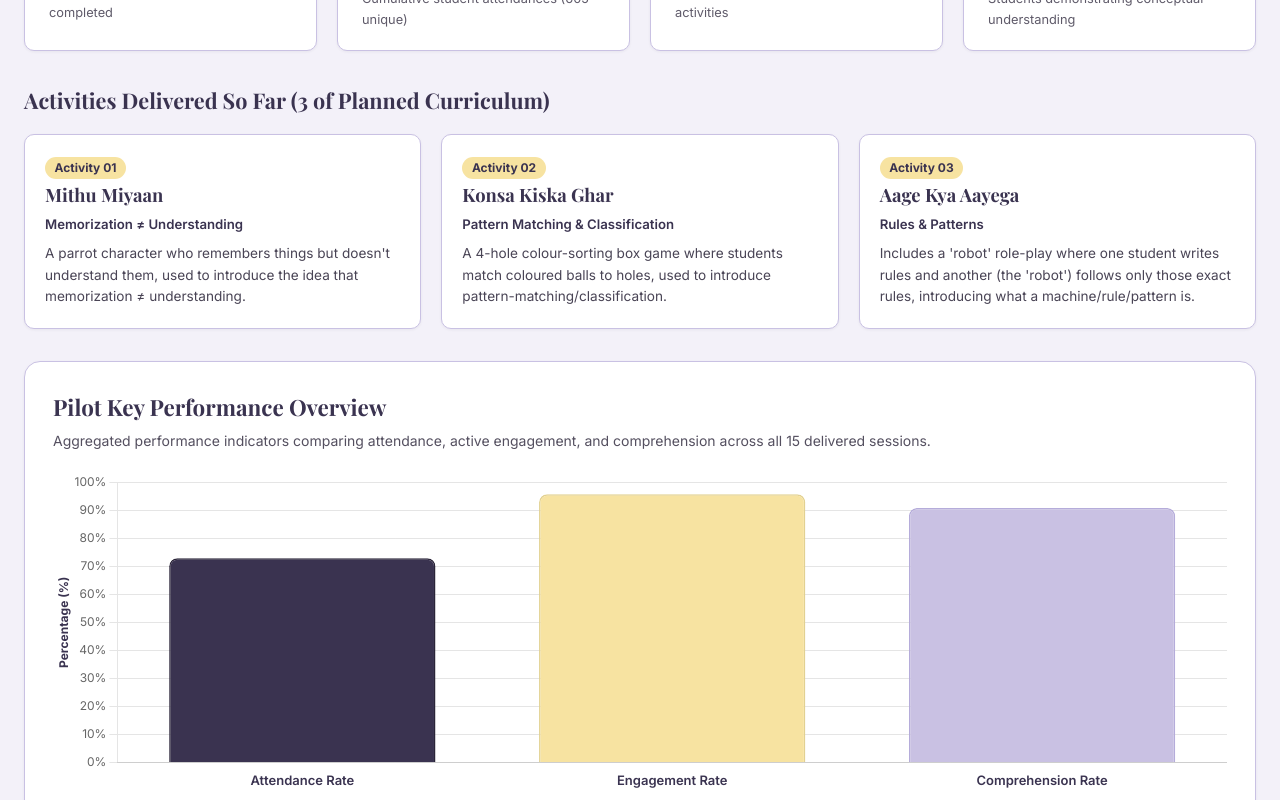
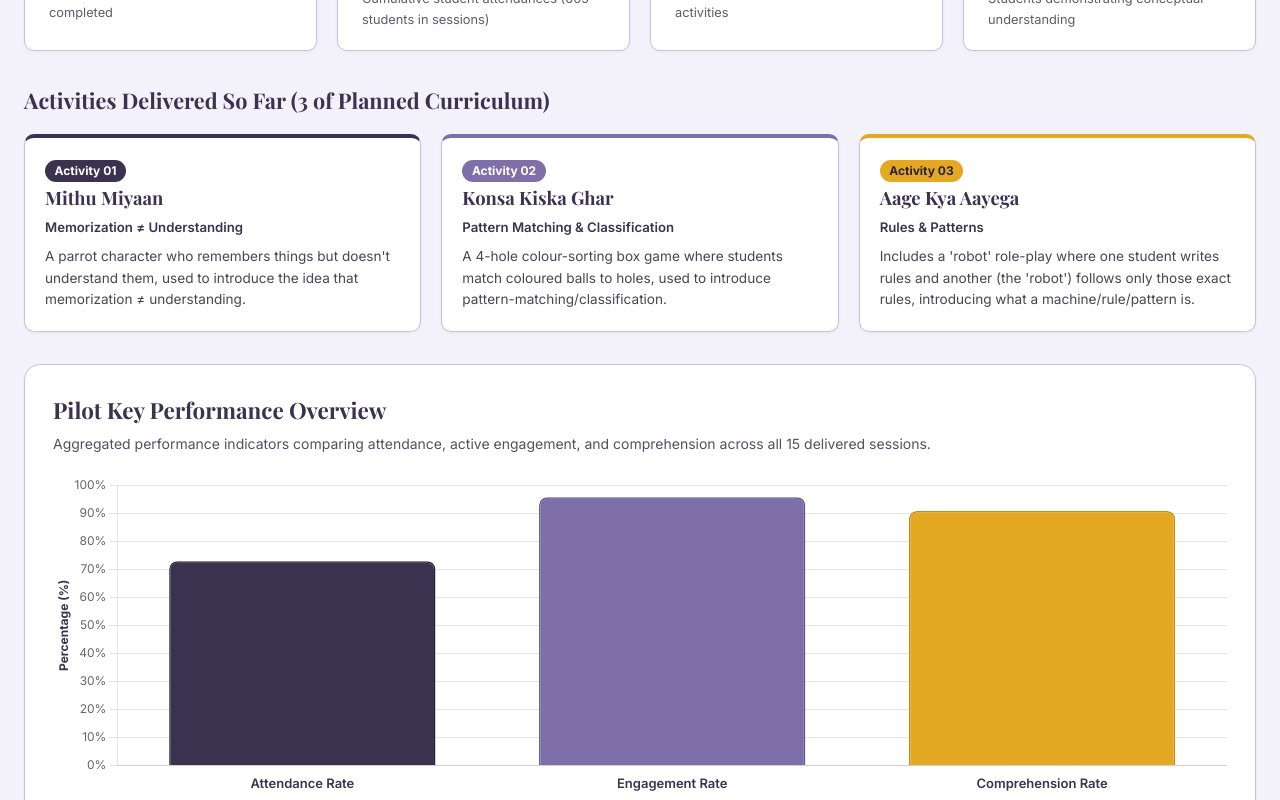
Before and after one commit to snehagahlot3/Pragya_Dashboard, a React (Vite) app: page / in a window 1280 px wide. Shown: the part 460-1260 px from the top of the page. Built offline with nearby package versions, Linux system fonts and the light colour scheme; a web font is replaced by a local one.

Commit message:
colorscheme

```diff
--- /dev/null
+++ b/src/components/ActivityLegend.jsx
@@ -0,0 +1,45 @@
+import React from 'react';
+import { ACTIVITY_COLORS } from '../data/pragyaData';
+
+export default function ActivityLegend() {
+  return (
+    <div
+      className="activity-legend"
+      style={{
+        display: 'flex',
+        alignItems: 'center',
+        justifyContent: 'center',
+        gap: '1.25rem',
+        flexWrap: 'wrap',
+        marginTop: '1rem',
+        marginBottom: '0.25rem',
+        padding: '0.6rem 1rem',
+        background: 'var(--pale-lavender)',
+        border: '1px solid var(--lavender)',
+        borderRadius: 'var(--radius-md)',
+        fontSize: '0.825rem',
+        fontWeight: 600,
+        color: 'var(--plum)'
+      }}
+    >
+      <span style={{ fontSize: '0.75rem', textTransform: 'uppercase', letterSpacing: '0.06em', opacity: 0.75 }}>
+        Activity Colors:
+      </span>
+      {Object.values(ACTIVITY_COLORS).map(act => (
+        <div key={act.name} style={{ display: 'flex', alignItems: 'center', gap: '0.45rem' }}>
+          <span
+            style={{
+              width: '12px',
+              height: '12px',
+              borderRadius: '3px',
+              backgroundColor: act.bg,
+              display: 'inline-block',
+              boxShadow: '0 1px 2px rgba(0,0,0,0.15)'
+            }}
+          />
+          <span>{act.label}</span>
+        </div>
+      ))}
+    </div>
+  );
+}
--- a/src/components/tabs/AttendanceTab.jsx
+++ b/src/components/tabs/AttendanceTab.jsx
@@ -1,5 +1,6 @@
 import React from 'react';
-import { getFilteredMatrix, formatPercent, PRAGYA_DATA } from '../../data/pragyaData';
+import { getFilteredMatrix, formatPercent, PRAGYA_DATA, getActivityColor } from '../../data/pragyaData';
+import ActivityLegend from '../ActivityLegend';
 import { Users, UserCheck, Info, BarChart2, CalendarCheck } from 'lucide-react';
 import {
   Chart as ChartJS,
@@ -34,8 +35,8 @@ export default function AttendanceTab({ classFilter, activityFilter }) {
     ? (heldItems.reduce((acc, item) => acc + (item.attendancePercent || 0), 0) / heldItems.length)
     : 0;
 
-  // Chart data setup
-  const chartLabels = heldItems.map(item => item.activityName);
+  // Chart data setup with activity-specific colors
+  const chartLabels = heldItems.map(item => `Class ${item.class}: ${item.activityName}`);
   const attendancePercentages = heldItems.map(item => +(item.attendancePercent * 100).toFixed(1));
 
   const chartData = {
@@ -44,8 +45,10 @@ export default function AttendanceTab({ classFilter, activityFilter }) {
       {
         label: 'Attendance Rate (%)',
         data: attendancePercentages,
-        backgroundColor: '#3A3350',
-        hoverBackgroundColor: '#2A2438',
+        backgroundColor: heldItems.map(item => getActivityColor(item.activityId, 'bg')),
+        hoverBackgroundColor: heldItems.map(item => getActivityColor(item.activityId, 'hoverBg')),
+        borderColor: heldItems.map(item => getActivityColor(item.activityId, 'border')),
+        borderWidth: 1.5,
         borderRadius: 6
       }
     ]
@@ -55,16 +58,14 @@ export default function AttendanceTab({ classFilter, activityFilter }) {
     responsive: true,
     maintainAspectRatio: false,
     plugins: {
-      legend: {
-        display: true,
-        position: 'top',
-        labels: {
-          font: { family: 'Inter', weight: '600', size: 12 },
-          color: '#3A3350'
-        }
-      },
+      legend: { display: false },
       tooltip: {
         callbacks: {
+          title: (items) => {
+            const idx = items[0].dataIndex;
+            const item = heldItems[idx];
+            return item ? `Class ${item.class}: ${item.activityName}` : items[0].label;
+          },
           label: (context) => ` Attendance Rate: ${context.parsed.y}%`
         }
       }
@@ -101,7 +102,7 @@ export default function AttendanceTab({ classFilter, activityFilter }) {
         </div>
         <p style={{ fontSize: '0.875rem' }}>
           This tab tracks two distinct headcount metrics:
-          <strong> Unique Attendance</strong> (the headcount of distinct students present on session day, total 605 across first sessions) and
+          <strong> Number of Students in Sessions</strong> (the headcount of distinct students present on session day, total 605 across first sessions) and
           <strong> Cumulative Workshop Headcount</strong> (total student attendances across all sessions including repeated cohort workshops, total 705).
         </p>
       </div>
@@ -109,7 +110,7 @@ export default function AttendanceTab({ classFilter, activityFilter }) {
       {/* Summary Chips for Filtered View */}
       <div className="kpi-grid" style={{ gridTemplateColumns: 'repeat(auto-fit, minmax(200px, 1fr))' }}>
         <div className="kpi-card accent-butter">
-          <div className="kpi-title">Unique Attendance</div>
+          <div className="kpi-title">Number of Students in Sessions</div>
           <div className="kpi-value">{filterAttendanceTotal}</div>
           <div className="kpi-subtitle">Students present for primary session</div>
         </div>
@@ -128,9 +129,12 @@ export default function AttendanceTab({ classFilter, activityFilter }) {
         </div>
 
         {heldItems.length > 0 ? (
-          <div style={{ height: '320px', position: 'relative' }}>
-            <Bar data={chartData} options={chartOptions} />
-          </div>
+          <>
+            <div style={{ height: '320px', position: 'relative' }}>
+              <Bar data={chartData} options={chartOptions} />
+            </div>
+            <ActivityLegend />
+          </>
         ) : (
           <div className="in-progress-card">
             <h4>No Sessions Recorded</h4>
@@ -159,7 +163,7 @@ export default function AttendanceTab({ classFilter, activityFilter }) {
                 <th>Class</th>
                 <th>Activity Name</th>
                 <th>Enrolled Strength</th>
-                <th>Unique Attendance (Count)</th>
+                <th>Number of Students in Sessions</th>
                 <th>Attendance Rate (%)</th>
                 <th>Workshop Headcount (Cumulative)</th>
               </tr>
--- a/src/components/tabs/ComprehensionTab.jsx
+++ b/src/components/tabs/ComprehensionTab.jsx
@@ -1,6 +1,7 @@
 import React from 'react';
-import { getFilteredMatrix, formatPercent, PRAGYA_DATA, SUCCESS_THRESHOLD } from '../../data/pragyaData';
+import { getFilteredMatrix, formatPercent, PRAGYA_DATA, SUCCESS_THRESHOLD, getActivityColor } from '../../data/pragyaData';
 import ThresholdBadge from '../ThresholdBadge';
+import ActivityLegend from '../ActivityLegend';
 import { Brain, Info, CheckCircle2, Award } from 'lucide-react';
 import {
   Chart as ChartJS,
@@ -32,20 +33,20 @@ export default function ComprehensionTab({ classFilter, activityFilter }) {
     ? (heldItems.reduce((acc, item) => acc + (item.comprehensionRate || 0), 0) / heldItems.length)
     : 0;
 
-  // Chart setup
-  const chartLabels = heldItems.map(item => item.activityName);
+  // Chart setup with activity-specific colors
+  const chartLabels = heldItems.map(item => `Class ${item.class}: ${item.activityName}`);
   const comprehensionRates = heldItems.map(item => +(item.comprehensionRate * 100).toFixed(1));
 
   const chartData = {
     labels: chartLabels,
     datasets: [
       {
-        label: 'Class - Activity',
+        label: 'Comprehension Rate (%)',
         data: comprehensionRates,
-        backgroundColor: '#C9C1E3',
-        hoverBackgroundColor: '#3A3350',
-        borderColor: '#3A3350',
-        borderWidth: 1,
+        backgroundColor: heldItems.map(item => getActivityColor(item.activityId, 'bg')),
+        hoverBackgroundColor: heldItems.map(item => getActivityColor(item.activityId, 'hoverBg')),
+        borderColor: heldItems.map(item => getActivityColor(item.activityId, 'border')),
+        borderWidth: 1.5,
         borderRadius: 6
       }
     ]
@@ -55,16 +56,14 @@ export default function ComprehensionTab({ classFilter, activityFilter }) {
     responsive: true,
     maintainAspectRatio: false,
     plugins: {
-      legend: {
-        display: true,
-        position: 'top',
-        labels: {
-          font: { family: 'Inter', weight: '600', size: 12 },
-          color: '#3A3350'
-        }
-      },
+      legend: { display: false },
       tooltip: {
         callbacks: {
+          title: (items) => {
+            const idx = items[0].dataIndex;
+            const item = heldItems[idx];
+            return item ? `Class ${item.class}: ${item.activityName}` : items[0].label;
+          },
           label: (context) => ` Comprehension Rate: ${context.parsed.y}%`
         }
       }
@@ -121,9 +120,12 @@ export default function ComprehensionTab({ classFilter, activityFilter }) {
         </div>
 
         {heldItems.length > 0 ? (
-          <div style={{ height: '320px', position: 'relative' }}>
-            <Bar data={chartData} options={chartOptions} />
-          </div>
+          <>
+            <div style={{ height: '320px', position: 'relative' }}>
+              <Bar data={chartData} options={chartOptions} />
+            </div>
+            <ActivityLegend />
+          </>
         ) : (
           <div className="in-progress-card">
             <h4>No Sessions Recorded</h4>
--- a/src/components/tabs/EngagementTab.jsx
+++ b/src/components/tabs/EngagementTab.jsx
@@ -1,6 +1,7 @@
 import React from 'react';
-import { getFilteredMatrix, formatPercent, PRAGYA_DATA, SUCCESS_THRESHOLD } from '../../data/pragyaData';
+import { getFilteredMatrix, formatPercent, PRAGYA_DATA, SUCCESS_THRESHOLD, getActivityColor } from '../../data/pragyaData';
 import ThresholdBadge from '../ThresholdBadge';
+import ActivityLegend from '../ActivityLegend';
 import { Sparkles, Info, CheckCircle2, TrendingUp } from 'lucide-react';
 import {
   Chart as ChartJS,
@@ -32,17 +33,20 @@ export default function EngagementTab({ classFilter, activityFilter }) {
     ? (heldItems.reduce((acc, item) => acc + (item.engagementRate || 0), 0) / heldItems.length)
     : 0;
 
-  // Chart setup
-  const chartLabels = heldItems.map(item => item.activityName);
+  // Chart setup with activity-specific colors
+  const chartLabels = heldItems.map(item => `Class ${item.class}: ${item.activityName}`);
   const engagementRates = heldItems.map(item => +(item.engagementRate * 100).toFixed(1));
 
   const chartData = {
     labels: chartLabels,
     datasets: [
       {
-        label: 'Class - Activity',
+        label: 'Engagement Rate (%)',
         data: engagementRates,
-        backgroundColor: '#3A3350',
+        backgroundColor: heldItems.map(item => getActivityColor(item.activityId, 'bg')),
+        hoverBackgroundColor: heldItems.map(item => getActivityColor(item.activityId, 'hoverBg')),
+        borderColor: heldItems.map(item => getActivityColor(item.activityId, 'border')),
+        borderWidth: 1.5,
         borderRadius: 6
       }
     ]
@@ -52,16 +56,14 @@ export default function EngagementTab({ classFilter, activityFilter }) {
     responsive: true,
     maintainAspectRatio: false,
     plugins: {
-      legend: {
-        display: true,
-        position: 'top',
-        labels: {
-          font: { family: 'Inter', weight: '600', size: 12 },
-          color: '#3A3350'
-        }
-      },
+      legend: { display: false },
       tooltip: {
         callbacks: {
+          title: (items) => {
+            const idx = items[0].dataIndex;
+            const item = heldItems[idx];
+            return item ? `Class ${item.class}: ${item.activityName}` : items[0].label;
+          },
           label: (context) => ` Engagement Rate: ${context.parsed.y}%`
         }
       }
@@ -118,9 +120,12 @@ export default function EngagementTab({ classFilter, activityFilter }) {
         </div>
 
         {heldItems.length > 0 ? (
-          <div style={{ height: '320px', position: 'relative' }}>
-            <Bar data={chartData} options={chartOptions} />
-          </div>
+          <>
+            <div style={{ height: '320px', position: 'relative' }}>
+              <Bar data={chartData} options={chartOptions} />
+            </div>
+            <ActivityLegend />
+          </>
         ) : (
           <div className="in-progress-card">
             <h4>No Sessions Recorded</h4>
--- a/src/components/tabs/OverviewTab.jsx
+++ b/src/components/tabs/OverviewTab.jsx
@@ -1,6 +1,7 @@
 import React from 'react';
-import { getOverviewStats, formatPercent, PRAGYA_DATA } from '../../data/pragyaData';
+import { getOverviewStats, formatPercent, PRAGYA_DATA, ACTIVITY_COLORS, getActivityColor } from '../../data/pragyaData';
 import MetricCard from '../MetricCard';
+import ActivityLegend from '../ActivityLegend';
 import {
   Users,
   BookOpen,
@@ -36,7 +37,7 @@ ChartJS.register(
 export default function OverviewTab() {
   const stats = getOverviewStats();
 
-  // Chart data for Overview Summary Metrics
+  // Chart data for Overview Summary Metrics using theme palette
   const chartData = {
     labels: ['Attendance Rate', 'Engagement Rate', 'Comprehension Rate'],
     datasets: [
@@ -47,8 +48,9 @@ export default function OverviewTab() {
           +(stats.overallEngagementRate * 100).toFixed(1),
           +(stats.overallComprehensionRate * 100).toFixed(1)
         ],
-        backgroundColor: ['#3A3350', '#F7E3A1', '#C9C1E3'],
-        borderColor: ['#2A2438', '#E2D191', '#B5ACDA'],
+        backgroundColor: [ACTIVITY_COLORS[1].bg, ACTIVITY_COLORS[2].bg, ACTIVITY_COLORS[3].bg],
+        hoverBackgroundColor: [ACTIVITY_COLORS[1].hoverBg, ACTIVITY_COLORS[2].hoverBg, ACTIVITY_COLORS[3].hoverBg],
+        borderColor: [ACTIVITY_COLORS[1].border, ACTIVITY_COLORS[2].border, ACTIVITY_COLORS[3].border],
         borderWidth: 1.5,
         borderRadius: 8
       }
@@ -102,7 +104,7 @@ export default function OverviewTab() {
         <MetricCard
           title="Total Workshop Headcount"
           value={stats.totalWorkshopHeadcount}
-          subtitle={`Cumulative student attendances (${stats.uniqueAttendanceTotal} unique)`}
+          subtitle={`Cumulative student attendances (${stats.uniqueAttendanceTotal} students in sessions)`}
           icon={UserCheck}
           accent="plum"
         />
@@ -127,9 +129,17 @@ export default function OverviewTab() {
         <h2 className="activity-strip-title">Activities Delivered So Far (3 of Planned Curriculum)</h2>
         <div className="activity-cards-grid">
           {PRAGYA_DATA.meta.activities.map(act => (
-            <div key={act.id} className="activity-card">
+            <div key={act.id} className="activity-card" style={{ borderTop: `4px solid ${getActivityColor(act.id, 'bg')}` }}>
               <div>
-                <span className="activity-number">Activity 0{act.id}</span>
+                <span
+                  className="activity-number"
+                  style={{
+                    backgroundColor: getActivityColor(act.id, 'bg'),
+                    color: act.id === 3 ? '#2A2438' : '#FFFFFF'
+                  }}
+                >
+                  Activity 0{act.id}
+                </span>
                 <h3 className="activity-name">{act.name}</h3>
                 <div className="activity-subtitle">{act.subtitle}</div>
                 <p className="activity-desc">{act.desc}</p>
--- a/src/components/tabs/RawDataTab.jsx
+++ b/src/components/tabs/RawDataTab.jsx
@@ -21,7 +21,7 @@ export default function RawDataTab() {
       'Enrolled Strength',
       'Activity ID',
       'Activity Name',
-      'Unique Attendance Count',
+      'Number of Students in Sessions',
       'Attendance Percent',
       'Sessions Count',
       'Workshop Headcount',
@@ -88,7 +88,7 @@ export default function RawDataTab() {
                 <th>Class</th>
                 <th>Strength</th>
                 <th>Activity</th>
-                <th>Unique Att.</th>
+                <th>Students in Sessions</th>
                 <th>Att. %</th>
                 <th>Sessions</th>
                 <th>Workshop Headcount</th>
--- a/src/data/pragyaData.js
+++ b/src/data/pragyaData.js
@@ -3,6 +3,36 @@ export const SUCCESS_THRESHOLD = {
   preAssessment: 0.70,   // placeholder — Stravelle team will finalize this number
   postAssessment: 0.70,  // placeholder — Stravelle team will finalize this number
 };
+
+// Activity Color Palette (Unified across all dashboard bar graphs)
+export const ACTIVITY_COLORS = {
+  1: {
+    bg: '#3A3350',          // Deep Plum (Signature Stravelle theme anchor)
+    border: '#2A2438',
+    hoverBg: '#2A2438',
+    name: 'Mithu Miyaan',
+    label: 'Activity 1: Mithu Miyaan'
+  },
+  2: {
+    bg: '#7E6FA9',          // Rich Lavender (Theme accent color with contrast)
+    border: '#62548C',
+    hoverBg: '#695A94',
+    name: 'Konsa Kiska Ghar',
+    label: 'Activity 2: Konsa Kiska Ghar'
+  },
+  3: {
+    bg: '#E5A823',          // Warm Amber Gold (Theme butter accent made bold & readable)
+    border: '#C68A1B',
+    hoverBg: '#C68A1B',
+    name: 'Aage Kya Aayega',
+    label: 'Activity 3: Aage Kya Aayega'
+  }
+};
+
+export function getActivityColor(activityId, type = 'bg') {
+  const act = ACTIVITY_COLORS[activityId] || ACTIVITY_COLORS[1];
+  return act[type] || act.bg;
+}
 
 export const PRAGYA_DATA = {
   meta: {
```
Also changed, not shown: src/components/tabs/SessionsTab.jsx (+11 -3 lines).
